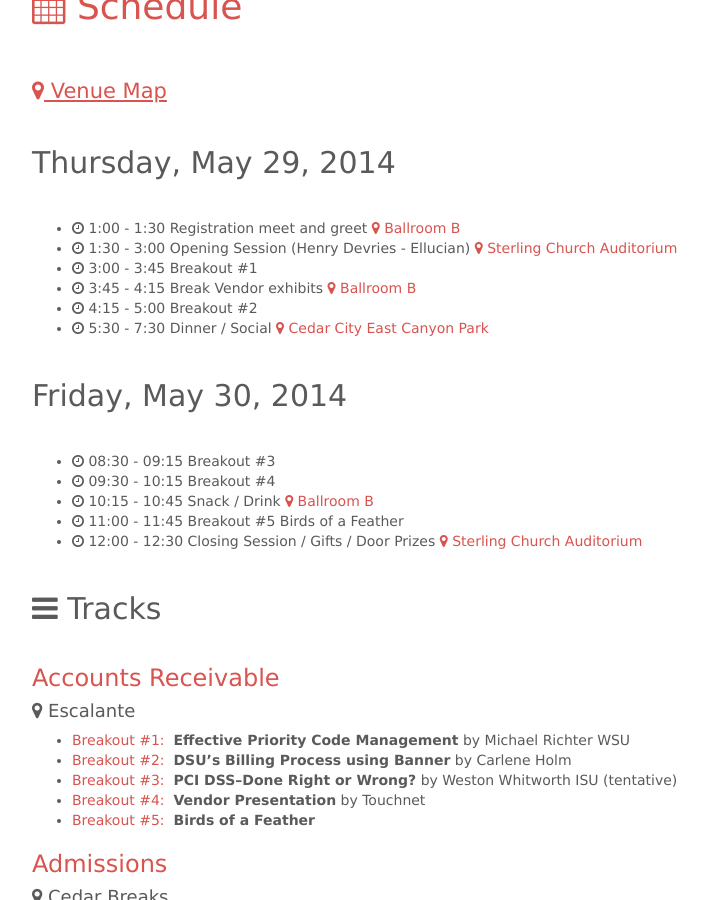
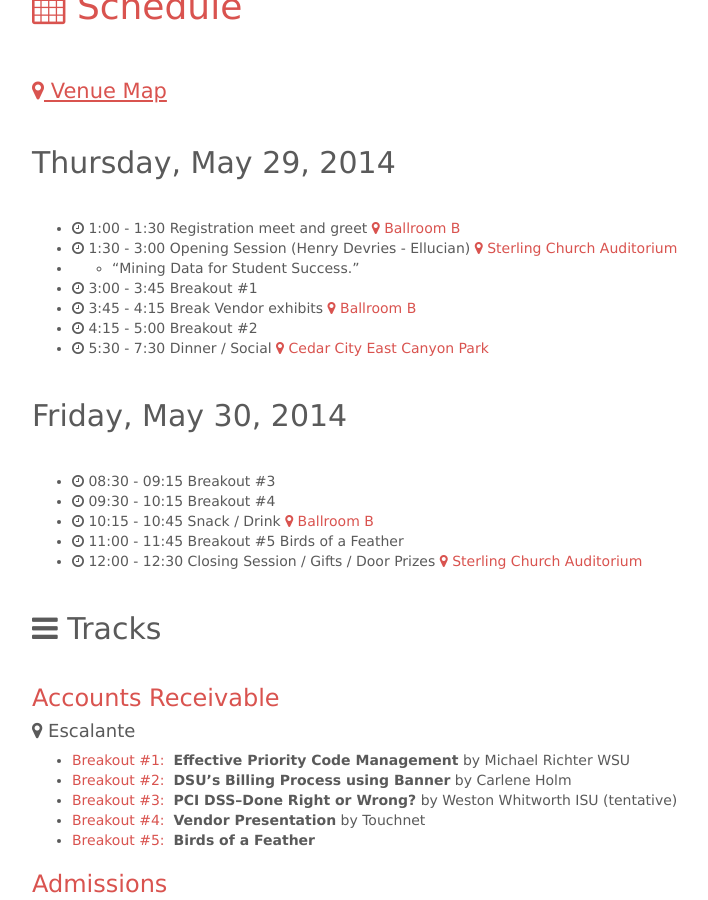
Before and after one commit to ubug/ubug.github.io, a Jekyll site: the page built from schedule/index.md, in a window 1280 px wide and 900 px high, scrolled down 366 px. Shown: the whole window, without its empty margins (38-746 px from the left). Built offline with Jekyll 4.4.1, drawn with Linux system fonts in a browser that asks for light colours; nearby versions of some CDN libraries; Markdown is read by kramdown in place of the engine named in the settings.

Commit message:
Update index.md

```diff
--- a/schedule/index.md
+++ b/schedule/index.md
@@ -9,6 +9,7 @@ title: <i class="fa fa-calendar"></i> Schedule
 
 * <i class="fa fa-clock-o"></i> 1:00 - 1:30 Registration meet and greet <span class="text-primary"><i class="fa fa-map-marker"></i> Ballroom B</span>
 * <i class="fa fa-clock-o"></i> 1:30 - 3:00 Opening Session (Henry Devries - Ellucian) <span class="text-primary"><i class="fa fa-map-marker"></i> Sterling Church Auditorium</span>
+* * “Mining Data for Student Success.”
 * <i class="fa fa-clock-o"></i> 3:00 - 3:45 Breakout #1
 * <i class="fa fa-clock-o"></i> 3:45 - 4:15 Break Vendor exhibits <span class="text-primary"><i class="fa fa-map-marker"></i> Ballroom B</span>
 * <i class="fa fa-clock-o"></i> 4:15 - 5:00 Breakout #2
```
